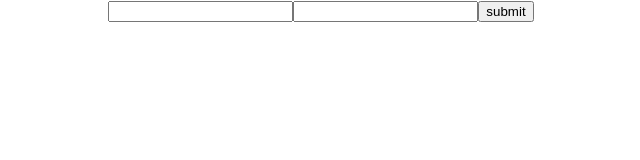
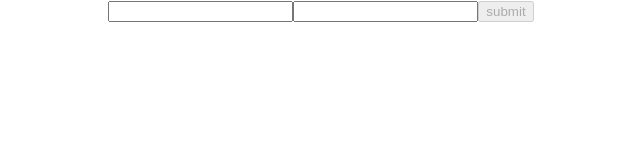
Before and after one commit to irrationnelle/tdd-react-typescript-project, a React (Create React App) app: page / in a window 1280 px wide. Shown: the top 160 px of the page, without its empty margins (319-959 px from the left). Built offline with nearby package versions, Linux system fonts and the light colour scheme.

Commit message:
feat: Add disabled attribute to submit button to pass login test

```diff
--- a/src/Login.tsx
+++ b/src/Login.tsx
@@ -9,7 +9,9 @@ const Login: React.FC<LoginProps> = ({ isSignIn }: LoginProps) => {
     <div className="App">
       <input aria-label="id-input" />
       <input aria-label="password-input" />
-      <button onClick={isSignIn}>submit</button>
+      <button onClick={isSignIn} disabled>
+        submit
+      </button>
     </div>
   );
 };
```
